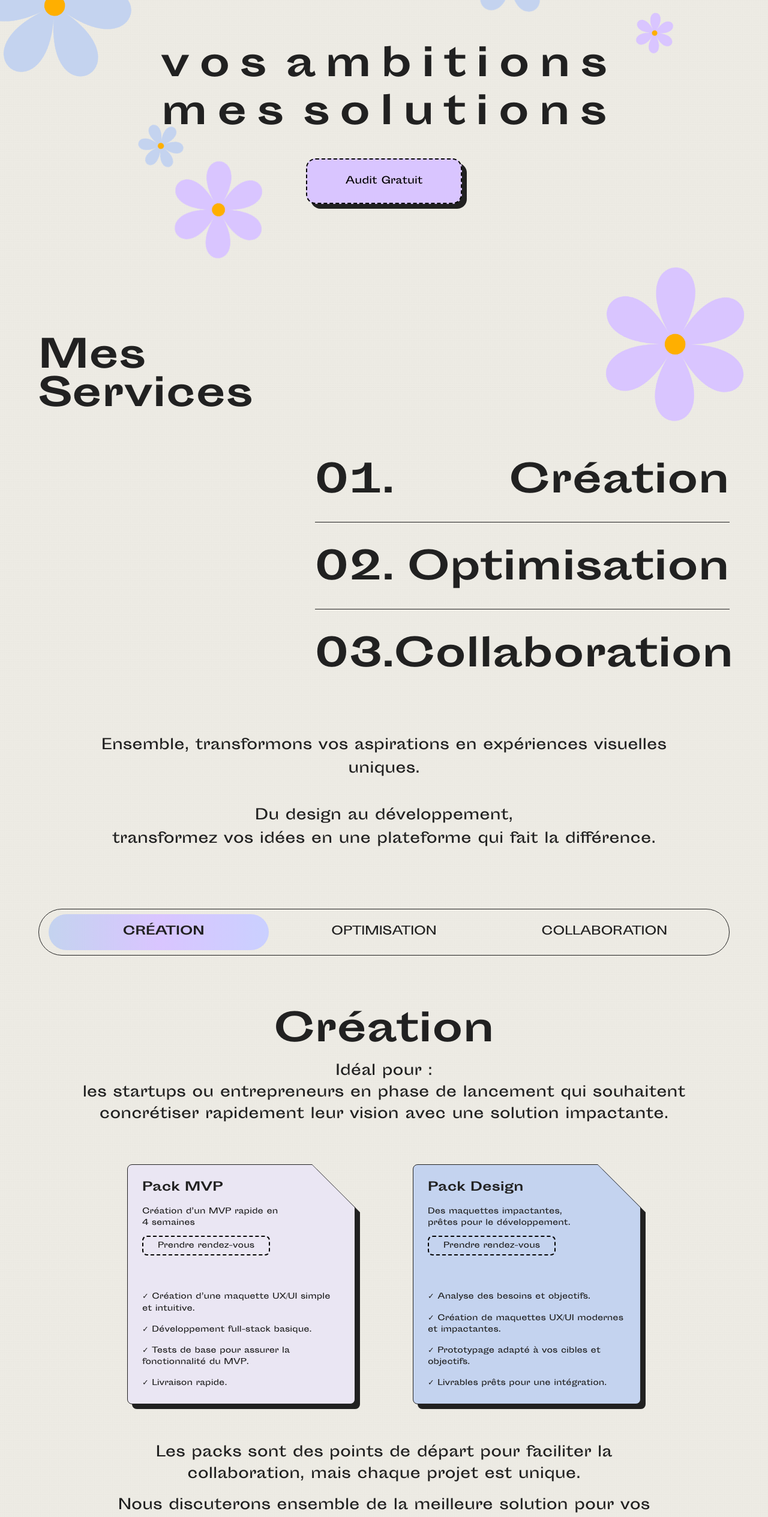
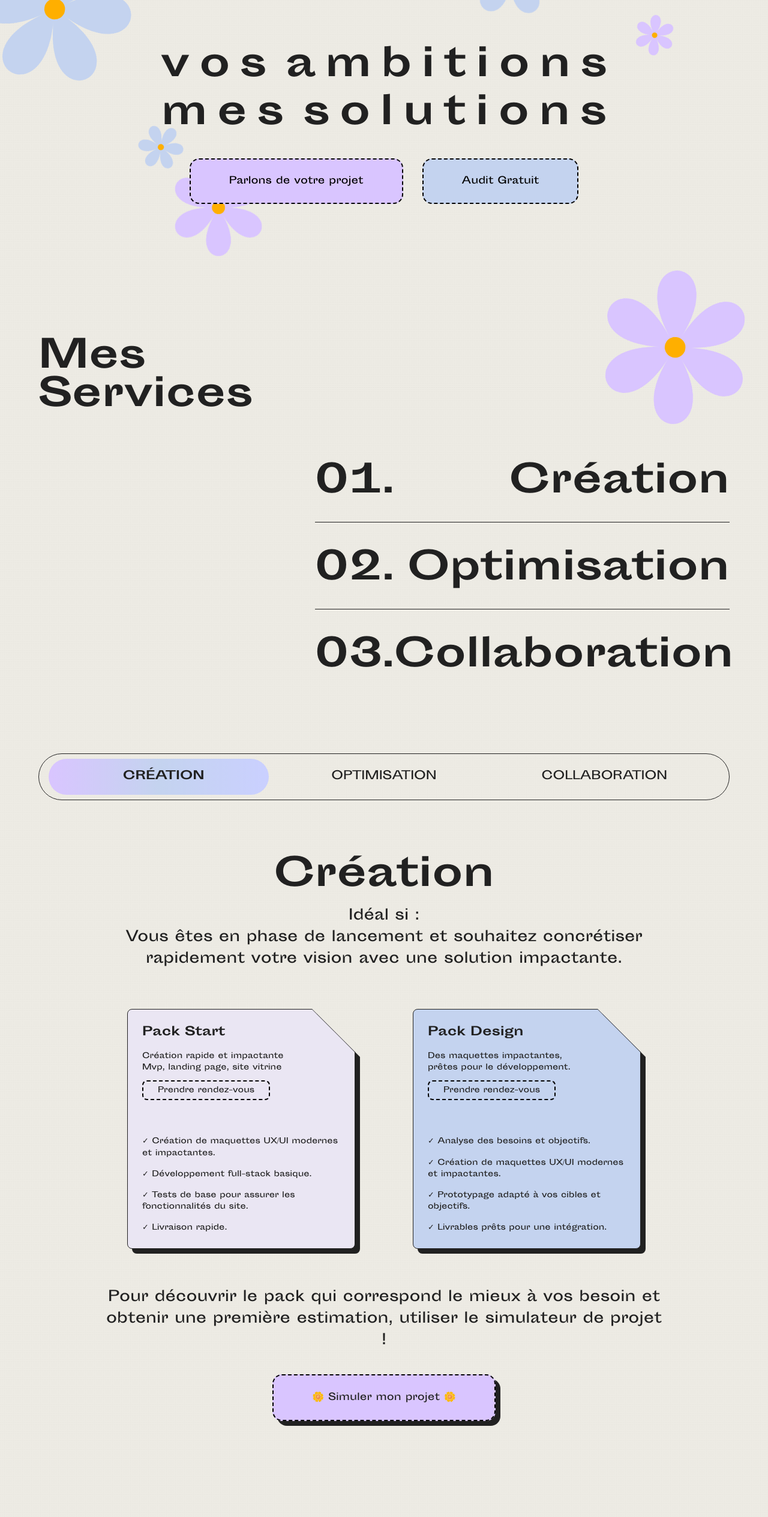
Before and after one commit to maurinecornillon/maurinecornillon, a React (Create React App) app: page / in a window 1280 px wide. Shown: the part 234-2763 px from the top of the page at 60% size. Built offline with nearby package versions, Linux system fonts and the light colour scheme.

Commit message:
change projects section

```diff
--- a/src/components/Collaboration.jsx
+++ b/src/components/Collaboration.jsx
@@ -14,9 +14,9 @@ const Collaboration = () => {
           </ZoomText>
           <ZoomText delay={0.3}>
             <p className="text-[0.8rem] sm:text-[1rem] lg:text-[1.5rem] xl:text-[1.5rem] 2xl:text-[1rem]">
-              Idéal pour : <br /> les startups qui cherchent un accompagnement
-              plus long, flexible et stratégique, pour faire évoluer leurs idées
-              en solutions performantes ou maximiser l'impact de leurs projets.
+              Idéal si : <br /> Vous cherchez un accompagnement plus long,
+              flexible et stratégique, pour faire évoluer vos idées en solutions
+              performantes ou maximiser l'impact de vos projets.
             </p>
           </ZoomText>
         </div>
@@ -82,12 +82,9 @@ const Collaboration = () => {
         <div className="w-[90%] mx-auto text-center mb-16 text-[0.8rem] sm:text-[1rem] lg:text-[1.5rem] xl:text-[1.5rem] 2xl:text-[1rem]">
           <ZoomText delay={0.2}>
             <p className="mb-4">
-              Les packs sont des points de départ pour faciliter la
-              collaboration, mais chaque projet est unique.
-            </p>
-            <p>
-              Nous discuterons ensemble de la meilleure solution pour vos
-              objectifs.
+              Pour découvrir le pack qui correspond le mieux à vos besoin et
+              obtenir une première estimation, utiliser le simulateur de projet
+              !
             </p>
           </ZoomText>
         </div>
@@ -104,7 +101,7 @@ const Collaboration = () => {
                 boxShadow: "8px 8px 0px 0px #212121",
               }}
             >
-              Parlons-en
+              🌼 Simuler mon projet 🌼
             </a>
           </ZoomText>
         </div>
--- a/src/components/Creation.jsx
+++ b/src/components/Creation.jsx
@@ -14,10 +14,9 @@ const Creation = () => {
             </h1>
             <p className="text-[0.8rem] sm:text-[1rem] lg:text-[1.5rem] xl:text-[1.5rem] 2xl:text-[1rem]">
               <ZoomText delay={0.2}>
-                Idéal pour : <br />
-                les startups ou entrepreneurs en phase de lancement qui
-                souhaitent concrétiser rapidement leur vision avec une solution
-                impactante.
+                Idéal si : <br />
+                Vous êtes en phase de lancement et souhaitez concrétiser
+                rapidement votre vision avec une solution impactante.
               </ZoomText>
             </p>
           </div>
@@ -50,9 +49,10 @@ const Creation = () => {
                       height: "2px",
                     }}
                   ></span>
-                  <h2 className="text-xl font-bold mb-4">Pack MVP</h2>
+                  <h2 className="text-xl font-bold mb-4">Pack Start</h2>
                   <p className="mb-4 text-[0.6rem] sm:text-[0.6rem] lg:text-[0.8rem] xl:text-[0.8rem] 2xl:text-[0.8rem]">
-                    Création d’un MVP rapide en <br />4 semaines
+                    Création rapide et impactante <br /> Mvp, landing page, site
+                    vitrine
                   </p>
                   <div className="mb-16">
                     <a
@@ -66,11 +66,11 @@ const Creation = () => {
                   </div>
                   <ul className="list-none space-y-4 mb-16 text-[0.6rem] sm:text-[0.6rem] lg:text-[0.8rem] xl:text-[0.8rem] 2xl:text-[0.8rem]">
                     <li>
-                      ✓ Création d’une maquette UX/UI simple et intuitive.
+                      ✓ Création de maquettes UX/UI modernes et impactantes.
                     </li>
-                    <li>✓ Développement full-stack basique.</li>
+                    <li>✓ Développement full-stack basique. </li>
                     <li>
-                      ✓ Tests de base pour assurer la fonctionnalité du MVP.
+                      ✓ Tests de base pour assurer les fonctionnalités du site.
                     </li>
                     <li>✓ Livraison rapide.</li>
                   </ul>
@@ -136,12 +136,9 @@ const Creation = () => {
           <div className="w-[90%] mx-auto text-center mb-16 text-[0.8rem] sm:text-[1rem] lg:text-[1.5rem] xl:text-[1.5rem] 2xl:text-[1rem]">
             <ZoomText delay={0.2}>
               <p className="mb-4">
-                Les packs sont des points de départ pour faciliter la
-                collaboration, mais chaque projet est unique.
-              </p>
-              <p>
-                Nous discuterons ensemble de la meilleure solution pour vos
-                objectifs.
+                Pour découvrir le pack qui correspond le mieux à vos besoin et
+                obtenir une première estimation, utiliser le simulateur de
+                projet !
               </p>
             </ZoomText>
           </div>
@@ -153,12 +150,12 @@ const Creation = () => {
                 href="https://linktr.ee/maurinemona"
                 target="_blank"
                 rel="noreferrer"
-                className="rounded-2xl bg-purple border-2 border-dashed border-black px-16 py-6 transition-all duration-300 hover:bg-gradient hover:translate-x-[-4px] hover:translate-y-[-4px] hover:rounded-md hover:shadow-[4px_4px_0px_black] active:translate-x-[0px] active:translate-y-[0px] active:rounded-2xl active:shadow-none text-[0.6rem] sm:text-[0.6rem] lg:text-[0.8rem] xl:text-[1rem] 2xl:text-[1rem]"
+                className="arrow rounded-2xl bg-purple border-2 border-dashed border-black px-16 py-6 transition-all duration-300 hover:bg-gradient hover:translate-x-[-4px] hover:translate-y-[-4px] hover:rounded-md hover:shadow-[4px_4px_0px_black] active:translate-x-[0px] active:translate-y-[0px] active:rounded-2xl active:shadow-none text-[0.6rem] sm:text-[0.6rem] lg:text-[0.8rem] xl:text-[1rem] 2xl:text-[1rem]"
                 style={{
                   boxShadow: "8px 8px 0px 0px #212121",
                 }}
               >
-                Parlons-en
+                🌼 Simuler mon projet 🌼
               </a>
             </ZoomText>
           </div>
--- a/src/components/Header.jsx
+++ b/src/components/Header.jsx
@@ -58,7 +58,7 @@ const Header = () => {
         isHidden && !isTop ? "-translate-y-full" : "translate-y-0"
       }`}
     >
-      <div className="w-full h-full border-b border-secondary">
+      <div className="w-full h-full ">
         {/* Conteneur principal */}
         <div className="w-[90%] h-full flex justify-between items-center mx-auto">
           {/* Section gauche (Logo) */}
--- a/src/components/Optimisation.jsx
+++ b/src/components/Optimisation.jsx
@@ -14,8 +14,8 @@ const Optimisation = () => {
           </ZoomText>
           <ZoomText delay={0.2}>
             <p className="text-[0.8rem] sm:text-[1rem] lg:text-[1.5rem] xl:text-[1.5rem] 2xl:text-[1rem]">
-              Idéal pour : <br /> les startups en croissance qui cherchent à se
-              démarquer.
+              Idéal si : <br /> Vous êtes en pleine croissance et vous cherchez
+              à vous démarquer.
             </p>
           </ZoomText>
         </div>
@@ -65,8 +65,7 @@ const Optimisation = () => {
                 <ul className="list-none space-y-4 mb-16 text-[0.6rem] sm:text-[0.6rem] lg:text-[0.8rem] xl:text-[0.8rem] 2xl:text-[0.8rem]">
                   <li>✓ Audit UX/UI et technique.</li>
                   <li>
-                    ✓ Création de nouvelles maquettes et optimisation de
-                    l’expérience utilisateur.
+                    ✓ Création de maquettes UX/UI modernes et impactantes.
                   </li>
                   <li>
                     ✓ Développement front-end intégré pour un site clé en main.
@@ -132,12 +131,9 @@ const Optimisation = () => {
         <div className="w-[90%] mx-auto text-center mb-16 text-[0.8rem] sm:text-[1rem] lg:text-[1.5rem] xl:text-[1.5rem] 2xl:text-[1rem]">
           <ZoomText delay={0.2}>
             <p className="mb-4">
-              Les packs sont des points de départ pour faciliter la
-              collaboration, mais chaque projet est unique.
-            </p>
-            <p>
-              Nous discuterons ensemble de la meilleure solution pour vos
-              objectifs.
+              Pour découvrir le pack qui correspond le mieux à vos besoin et
+              obtenir une première estimation, utiliser le simulateur de projet
+              !
             </p>
           </ZoomText>
         </div>
@@ -154,7 +150,7 @@ const Optimisation = () => {
                 boxShadow: "8px 8px 0px 0px #212121",
               }}
             >
-              Parlons-en
+              🌼 Simuler mon projet 🌼
             </a>
           </ZoomText>
         </div>
--- a/src/index.css
+++ b/src/index.css
@@ -152,6 +152,25 @@ h2 {
   position: relative;
   opacity: 0; /* Masquer avant l'animation */
 }
+
+.custom-button::after {
+  content: "➔"; /* Flèche */
+  position: absolute;
+  bottom: 10%; /* Position parfaite conservée */
+  right: 5%; /* Toujours à droite */
+  font-size: 1.5rem; /* Taille de la flèche */
+  color: #212121; /* Couleur de la flèche */
+  opacity: 0; /* Invisible par défaut */
+  transform: translate(10px, 10px) rotate(-45deg); /* Pointe vers le haut à droite */
+  transition: all 0.3s ease-in-out; /* Animation fluide */
+}
+.custom-button:hover::after {
+  opacity: 1; /* Rend la flèche visible */
+  transform: translate(-10px, -10px) rotate(-45deg); /* Conserve l'orientation */
+}
+
+
+
 
 .modal {
   display: flex;
--- a/src/pages/Home.jsx
+++ b/src/pages/Home.jsx
@@ -7,6 +7,7 @@ import AnimatedTitle from "../components/AnimatedTitle";
 // Composant principal
 const Home = () => {
   const buttonRef = useRef(null);
+  const buttonRef1 = useRef(null);
 
   // Animation de gravité pour le bouton
   useEffect(() => {
@@ -28,6 +29,28 @@ const Home = () => {
         rotation: 0,
         duration: 2,
         ease: "elastic.out(1.4, 0.5)",
+      });
+  }, []);
+
+  useEffect(() => {
+    const timeline = gsap.timeline();
+    timeline
+      .fromTo(
+        buttonRef1.current,
+        { y: "-200vh", rotation: -20, opacity: 0 }, // Départ incliné et hors écran
+        { y: 150, rotation: -25, opacity: 1, duration: 1.8, ease: "power1.out" } // Inclinaison pendant la chute
+      )
+      .to(buttonRef1.current, {
+        y: -20, // Descend légèrement sous sa position finale
+        rotation: -10, // Angle intermédiaire
+        duration: 1.2,
+        ease: "power2.out",
+      })
+      .to(buttonRef1.current, {
+        y: 0, // Retour à la position finale
+        rotation: 0, // Retour à l'angle final
+        duration: 2.5, // Durée légèrement plus longue
+        ease: "power3.out", // Transition très douce sans élasticité
       });
   }, []);
 
@@ -61,18 +84,26 @@ const Home = () => {
           <AnimatedTitle title="mes solutions" />
         </div>
         {/* Bouton d'action */}
+        <div className="flex justify-between space-x-8">
           <a
-          href="https://calendly.com/maurinecornillon/discutons-de-ton-projet"
+            href="https://tidycal.com/maurinecornillon/projet"
             target="_blank"
             rel="noreferrer"
             className="custom-button bg-purple rounded-2xl border-2 border-dashed border-black px-16 py-6 transition-all duration-300 hover:bg-gradient hover:translate-x-[-4px] hover:translate-y-[-4px] hover:rounded-md hover:shadow-[4px_4px_0px_black] active:translate-x-[0px] active:translate-y-[0px] active:rounded-2xl active:shadow-none text-[0.5rem] sm:text-[0.5rem] lg:text-[0.8rem] xl:text-[1rem] 2xl:text-[1rem]"
+            ref={buttonRef1}
+          >
+            Parlons de votre projet
+          </a>
+          <a
+            href="https://tidycal.com/maurinecornillon/audit"
+            target="_blank"
+            rel="noreferrer"
+            className="custom-button bg-blue rounded-2xl border-2 border-dashed border-black px-16 py-6 transition-all duration-300 hover:bg-gradient_blue hover:translate-x-[-4px] hover:translate-y-[-4px] hover:rounded-md hover:shadow-[4px_4px_0px_black] active:translate-x-[0px] active:translate-y-[0px] active:rounded-2xl active:shadow-none text-[0.5rem] sm:text-[0.5rem] lg:text-[0.8rem] xl:text-[1rem] 2xl:text-[1rem]"
             ref={buttonRef}
-          style={{
-            boxShadow: "8px 8px 0px 0px #212121",
-          }}
           >
             Audit Gratuit
           </a>
+        </div>
       </section>
     </>
   );
--- a/src/pages/Projects.jsx
+++ b/src/pages/Projects.jsx
@@ -1,39 +1,201 @@
-import React from "react";
+import React, { useRef, useEffect } from "react";
+import ZoomText from "../components/ZoomText";
+import { gsap } from "gsap";
+import { Draggable } from "gsap/Draggable";
+import { ScrollTrigger } from "gsap/ScrollTrigger";
+import { useNavigate } from "react-router-dom";
 
+gsap.registerPlugin(Draggable, ScrollTrigger);
 
-import ZoomText from "../components/ZoomText";
-import ProjectsWeb from "../components/ProjectsWeb";
-import ProjectsMobile from "../components/ProjectsMobile";
+const cards = [
+  {
+    text2: "FRONT-END",
+    text3: "BACK-END",
+    text1: "PROJECT MANAGEMENT",
+    text7: "UI/UX",
+    text4: "REACTJS",
+    text5: "NODEJS",
+    text6: "MONGODB",
+    title: "LINKERA",
+    id: 1,
+  },
+  {
+    text1: "FRONT-END",
+    text2: "BACK-END",
+    text3: "JS VANILLA",
+    text4: "NODEJS",
+    text5: "MONGODB",
+    text6: "DOCKER",
+    title: "ESTIMEO",
+    id: 2,
+  },
+  {
+    title: "ANOMUSIC",
+    text1: "FRONT-END",
+    text2: "BACK-END",
+    text6: "UI/UX",
+    text4: "REACTJS",
+    text5: "NODEJS",
+    text3: "MONGODB",
+    id: 3,
+  },
+  {
+    title: "SMARTBACK",
+    text1: "FRONT-END",
+    text4: "PO",
+    text3: "UI/UX",
+    text2: "REACTJS",
+    id: 4,
+  },
+  {
+    text2: "RENPY",
+    text1: "LEAD DEV",
+    text5: "UI/UX",
+    text4: "PYTHON",
+    title: "OTOME GAME",
+    id: 5,
+  },
+];
 
 const Projects = () => {
+  const navigate = useNavigate(); // Use navigate inside the Card component
+
+  const handleNavigation = (title) => {
+    switch (title) {
+      case "ANOMUSIC":
+        navigate("/anomusic");
+        break;
+      case "ESTIMEO":
+        navigate("/estimeo");
+        break;
+      case "LINKERA":
+        navigate("/linkera");
+        break;
+      case "SMARTBACK":
+        navigate("/smartback");
+        break;
+      case "OTOME GAME":
+        navigate("/otome");
+        break;
+      case "FIGHT GAME":
+        navigate("/game");
+        break;
+      default:
+        break;
+    }
+  };
+  const containerRef = useRef(null); // Référence au conteneur des cartes
+
+  useEffect(() => {
+    const cards = Array.from(containerRef.current.querySelectorAll(".card"));
+
+    if (cards.length > 0) {
+      // Initialisation de Draggable avec GSAP pour chaque carte
+      Draggable.create(cards, {
+        type: "x,y", // Déplacement horizontal et vertical
+        bounds: containerRef.current, // Limite le déplacement au conteneur
+      });
+
+      // Animation de chute avec des variations
+      cards.forEach((card, index) => {
+        gsap.set(card, {
+          y: -300 - Math.random() * 200, // Position initiale au-dessus de l'écran
+          opacity: 0, // Initialement invisible
+        });
+
+        gsap.to(card, {
+          scrollTrigger: {
+            trigger: card, // Déclencheur : chaque carte
+            start: "top 80%", // Quand la carte entre dans la vue
+          },
+          y: Math.random() * 50 - 25, // Arrivée à une position aléatoire
+          opacity: 1, // Rend visible
+          duration: 1.5 + Math.random(), // Durée aléatoire
+          delay: Math.random() * 0.5, // Délai aléatoire avant de commencer
+          rotation: Math.random() * 20 - 10, // Rotation pendant la chute
+          ease: "bounce.out", // Effet de gravité
+        });
+      });
+    }
+  }, []);
 
   return (
     <>
-      {/* PROJETS */}
+      {/* Section du titre */}
       <section
         id="projets"
         className="w-[90%] mx-auto py-16 flex flex-col space-y-16 text-secondary font-sporting-regular"
       >
-        {/* Title */}
         <ZoomText delay={0.2}>
           <div>
-            <h2 className=" text-[2.5rem] sm:text-[3rem] lg:text-[3.5rem] xl:text-[4rem] 2xl:text-[4rem] font-bold leading-none">
+            <h2 className="text-[2.5rem] sm:text-[3rem] lg:text-[3.5rem] xl:text-[4rem] 2xl:text-[4rem] font-bold leading-none">
               Mes
               <br /> Projets
             </h2>
           </div>
         </ZoomText>
       </section>
-      <section className="w-[100%] mx-auto  flex flex-col space-y-16 text-secondary font-sporting-regular">
-        {/* Section Projets Web */}
-        <div className="hidden md:block">
-          <ProjectsWeb />
-        </div>
 
-        {/* Section Projets Mobile */}
-        <div className="block md:hidden">
-          <ProjectsMobile />
-        </div>
+      {/* Section contenant les cartes */}
+      <section
+        ref={containerRef}
+        className="relative w-[100%] mx-auto h-[80vh] rounded-lg flex items-center"
+      >
+        {cards.map((card) => (
+          <div
+            key={card.id}
+            className="card bg-[#eae6f3] border-dashed border-2 border-black rounded-lg h-[20rem] w-[20rem] p-4 group cursor-grab user-select-none relative"
+          >
+            {/* Contenu dynamique */}
+            <div className="absolute top-4 left-4 w-16 h-16 group-hover:w-60 group-hover:h-24 opacity-0 group-hover:opacity-100 transition-all duration-300 ease-in-out flex flex-col text-left">
+              <p className="text-[0.75rem] font-sporting-regular">
+                {card.text1}
+              </p>
+              <p className="text-[0.75rem] font-sporting-regular">
+                {card.text2}
+              </p>
+              <p className="text-[0.75rem] font-sporting-regular">
+                {card.text3}
+              </p>
+              <p className="text-[0.75rem] font-sporting-regular">
+                {card.text4}
+              </p>
+              <p className="text-[0.75rem] font-sporting-regular">
+                {card.text5}
+              </p>
+              <p className="text-[0.75rem] font-sporting-regular">
+                {card.text6}
+              </p>
+              <p className="text-[0.75rem] font-sporting-regular">
+                {card.text7}
+              </p>
+            </div>
+
+            {/* Numéro de la carte */}
+            <span className="absolute top-4 left-4 text-[2rem] font-sporting-bold transition-all duration-300 ease-in-out group-hover:opacity-0">
+              0{card.id}.
+            </span>
+
+            {/* Flèche au hover */}
+            <span
+              onClick={() => handleNavigation(card.title)}
+              className="absolute top-4 right-4 cursor-pointer text-[2rem] font-sporting-bold text-black opacity-0 group-hover:opacity-100 transition-all duration-300 ease-in-out"
+              style={{
+                transform: "translate(10px, 10px) rotate(-45deg)", // Position initiale
+                transition: "all 0.3s ease-in-out", // Animation fluide
+              }}
+            >
+              ➔
+            </span>
+
+            {/* Titre */}
+            <div className="absolute bottom-4 left-4">
+              <h2 className="text-2xl lg:text-[1rem] font-sporting-bold group-hover:text-2xl lg:group-hover:text-[1.5rem] md:group-hover:text-[1.5rem] transition-all duration-300 ease-in-out">
+                {card.title}
+              </h2>
+            </div>
+          </div>
+        ))}
       </section>
     </>
   );
--- a/src/pages/Services.jsx
+++ b/src/pages/Services.jsx
@@ -129,15 +129,12 @@ const Services = () => {
         </div>
 
         {/* TEXTE ENTRE LISTE ET NAVIGATION */}
-        <ZoomText delay={0.2}>
+        {/* <ZoomText delay={0.2}>
           <p className="text-center w-[90%] mx-auto text-[0.8rem] sm:text-[1rem] lg:text-[1.5rem] leading-relaxed">
             Ensemble, transformons vos aspirations en expériences visuelles
-            uniques. <br />
-            <br />
-            Du design au développement, <br /> transformez vos idées en une
-            plateforme qui fait la différence.
+            uniques.
           </p>
-        </ZoomText>
+        </ZoomText> */}
 
         {/* NAVIGATION */}
         <ZoomText delay={0.2}>
--- a/tailwind.config.js
+++ b/tailwind.config.js
@@ -10,9 +10,11 @@ module.exports = {
         primary: "#F2F0E9",
         secondary: "#212121",
         purple: "#D9C5FF",
+        blue: "#C4D3EF",
       },
       backgroundImage: {
-        gradient: "linear-gradient(90deg, #C4D3EF, #D9C5FF, #CAD0FF)",
+        gradient_blue: "linear-gradient(90deg,#D9C5FF, #C4D3EF, #CAD0FF)",
+        gradient: "linear-gradient(90deg, #D9C5FF, #C4D3EF, #CAD0FF)",
         purple: "#D9C5FF",
       },
     },
```
Lines whose indentation alone changed are shown as unchanged.
